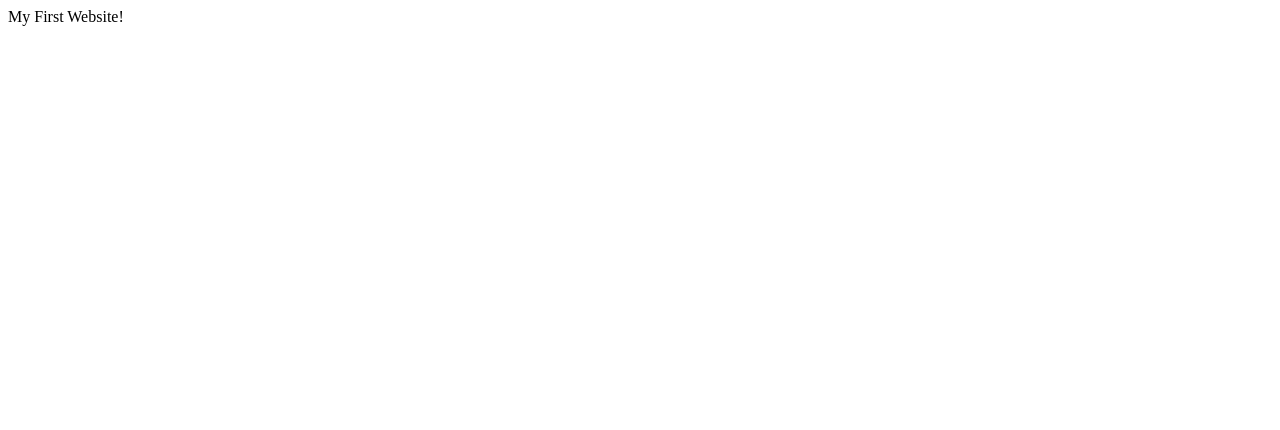
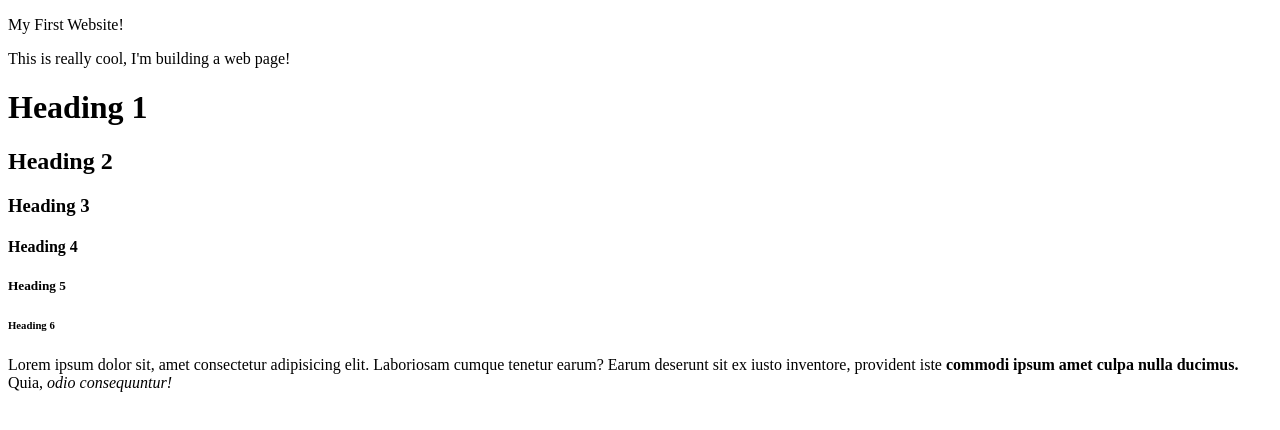
Before and after one commit to thedramaboy/odin_project, a plain HTML site: page website/index.html in a window 1280 px wide. Drawn offline with Linux system fonts and the light colour scheme.

Commit message:
Created a website with index, about and dog picture included

```diff
--- a/website/index.html
+++ b/website/index.html
@@ -5,6 +5,19 @@
 		<title>My First Website</title>
 	</head>
 	<body>
-		My First Website!
+		<p>My First Website!</p>
+		<p>This is really cool, I'm building a web page!</p>
+
+		<h1>Heading 1</h1>
+		<h2>Heading 2</h2>
+		<h3>Heading 3</h3>
+		<h4>Heading 4</h4>
+		<h5>Heading 5</h5>
+		<h6>Heading 6</h6>
+
+		<p>Lorem ipsum dolor sit, amet consectetur adipisicing elit. Laboriosam cumque tenetur earum? Earum deserunt sit ex iusto inventore, provident iste
+			<strong>commodi ipsum amet culpa nulla ducimus.</strong>
+			Quia, <em>odio consequuntur!</em></p>
+
 	</body>
 </html>
```
Also changed, not shown: odin-links-and-images/index.html (added, +13 -0 lines), odin-links-and-images/pages/about.html (added, +11 -0 lines), odin-links-and-images/images/dog.jpg (added).
